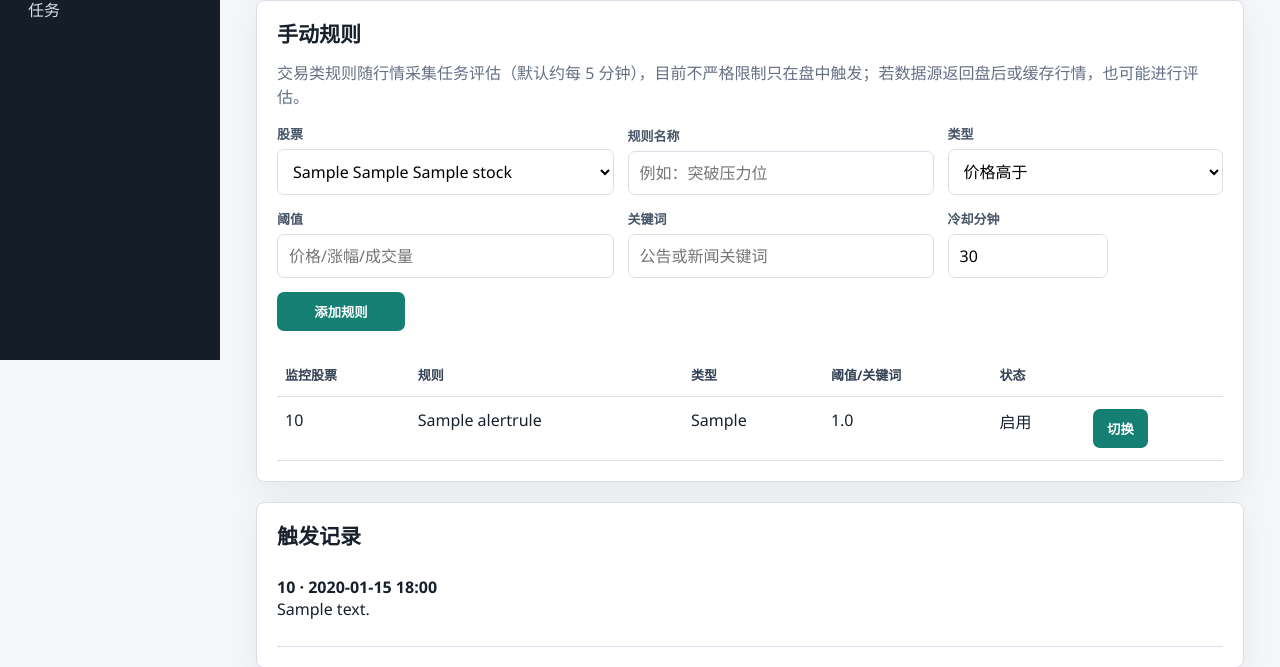
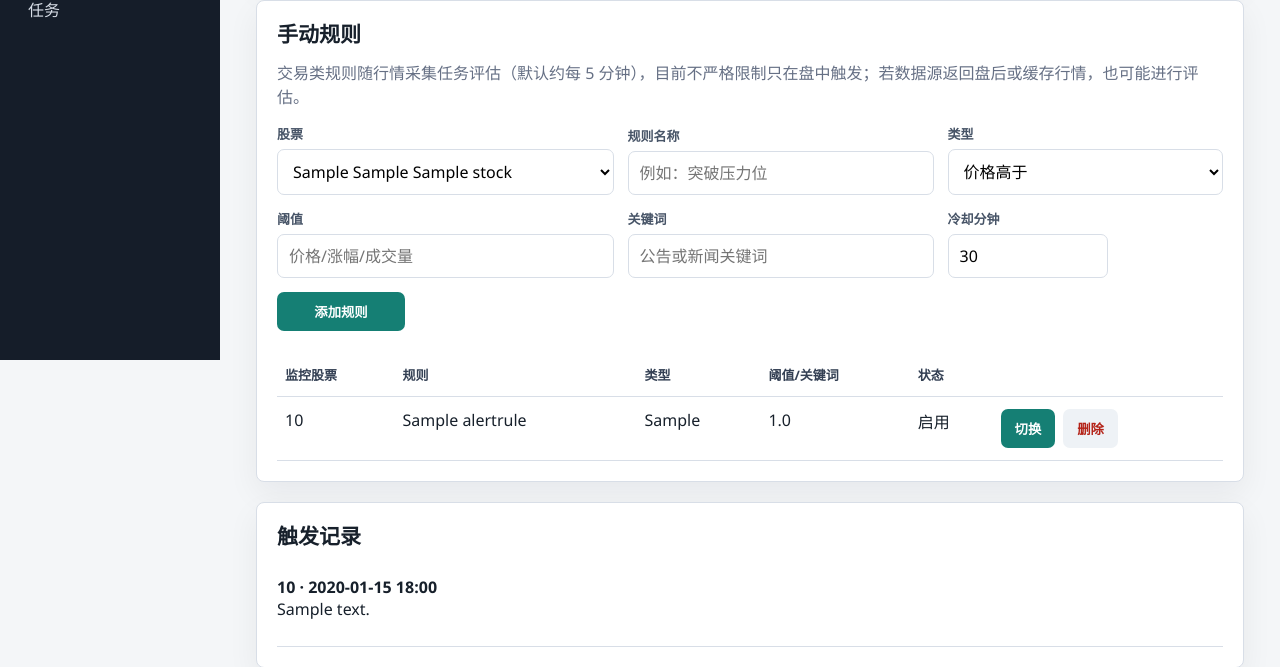
Before and after one commit to zr2539168/stock-info-service, a FastAPI app: page /alerts in a window 1280 px wide. Shown: the part 440-1107 px from the top of the page. Run offline with FastAPI, Linux system fonts and the light colour scheme; tables that the repository leaves empty hold one stand-in row (values such as "Sample post"); some libraries are stand-ins or nearby versions.

Commit message:
Add alert rule deletion

```diff
--- a/app/main.py
+++ b/app/main.py
@@ -367,6 +367,15 @@ def toggle_alert(rule_id: int, session: Session = Depends(get_session)):
     return redirect("/alerts")
 
 
+@app.post("/alerts/{rule_id}/delete")
+def delete_alert(rule_id: int, session: Session = Depends(get_session)):
+    rule = session.get(AlertRule, rule_id)
+    if rule:
+        session.delete(rule)
+        session.commit()
+    return redirect("/alerts")
+
+
 @app.get("/settings", response_class=HTMLResponse)
 def settings_page(request: Request, session: Session = Depends(get_session)):
     values = all_settings(session)
--- a/app/static/styles.css
+++ b/app/static/styles.css
@@ -155,6 +155,12 @@ time {
 
 .table-scroll table {
   min-width: 860px;
+}
+
+.table-actions {
+  display: flex;
+  flex-wrap: wrap;
+  gap: 8px;
 }
 
 table {
--- a/app/templates/alerts.html
+++ b/app/templates/alerts.html
@@ -99,7 +99,12 @@
         <td>{{ rule_label(rule.rule_type) }}</td>
         <td>{{ rule.threshold or rule.keyword or "-" }}</td>
         <td>{% if rule.enabled %}&#x542F;&#x7528;{% else %}&#x505C;&#x7528;{% endif %}</td>
-        <td><form method="post" action="/alerts/{{ rule.id }}/toggle"><button type="submit">&#x5207;&#x6362;</button></form></td>
+        <td>
+          <div class="table-actions">
+            <form method="post" action="/alerts/{{ rule.id }}/toggle"><button type="submit">&#x5207;&#x6362;</button></form>
+            <form method="post" action="/alerts/{{ rule.id }}/delete"><button class="ghost danger" type="submit">&#x5220;&#x9664;</button></form>
+          </div>
+        </td>
       </tr>
     {% else %}
       <tr><td colspan="6" class="empty-cell">&#x6682;&#x65E0;&#x89C4;&#x5219;&#x3002;</td></tr>
```
Also changed, not shown: tests/test_alert_routes.py (added, +39 -0 lines).
